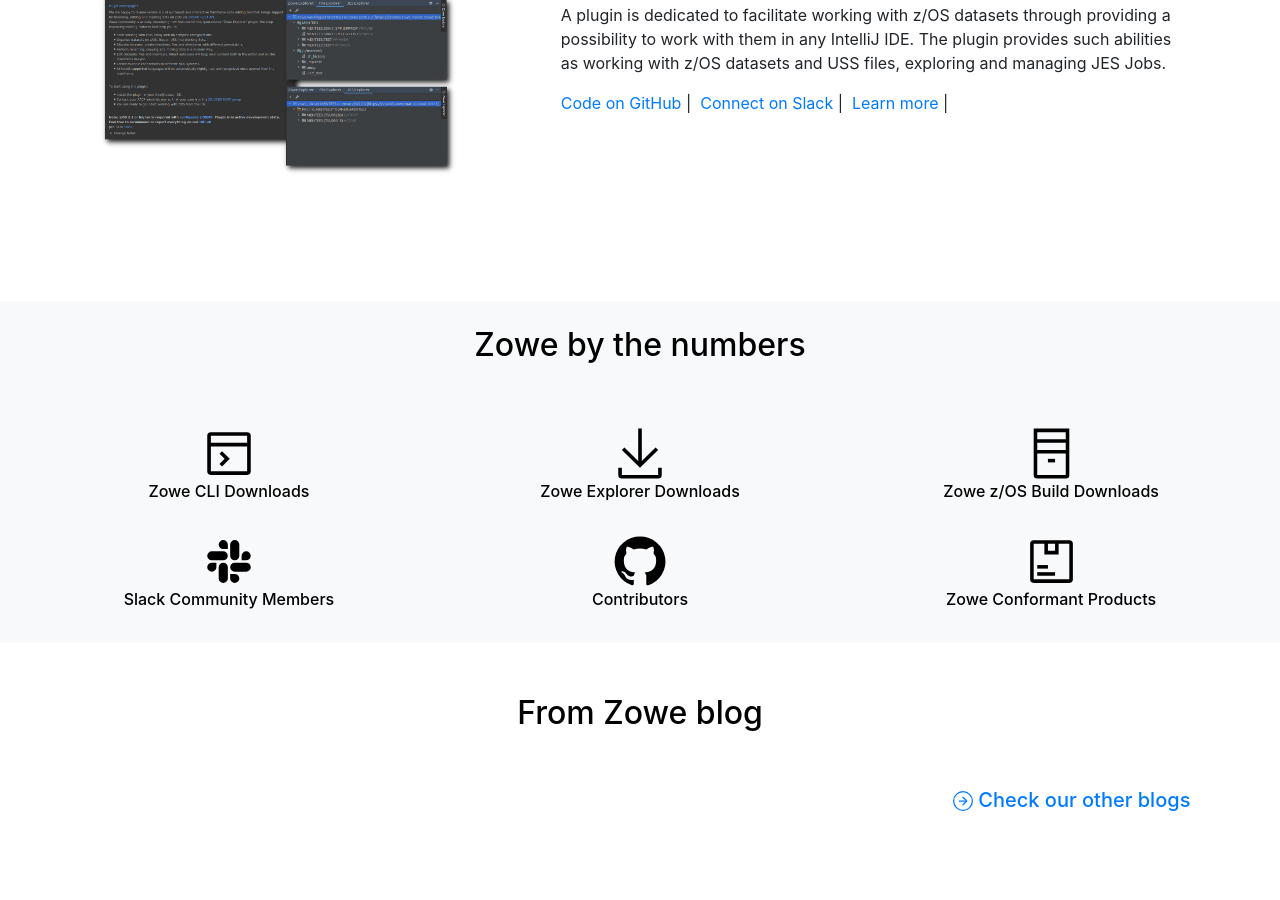
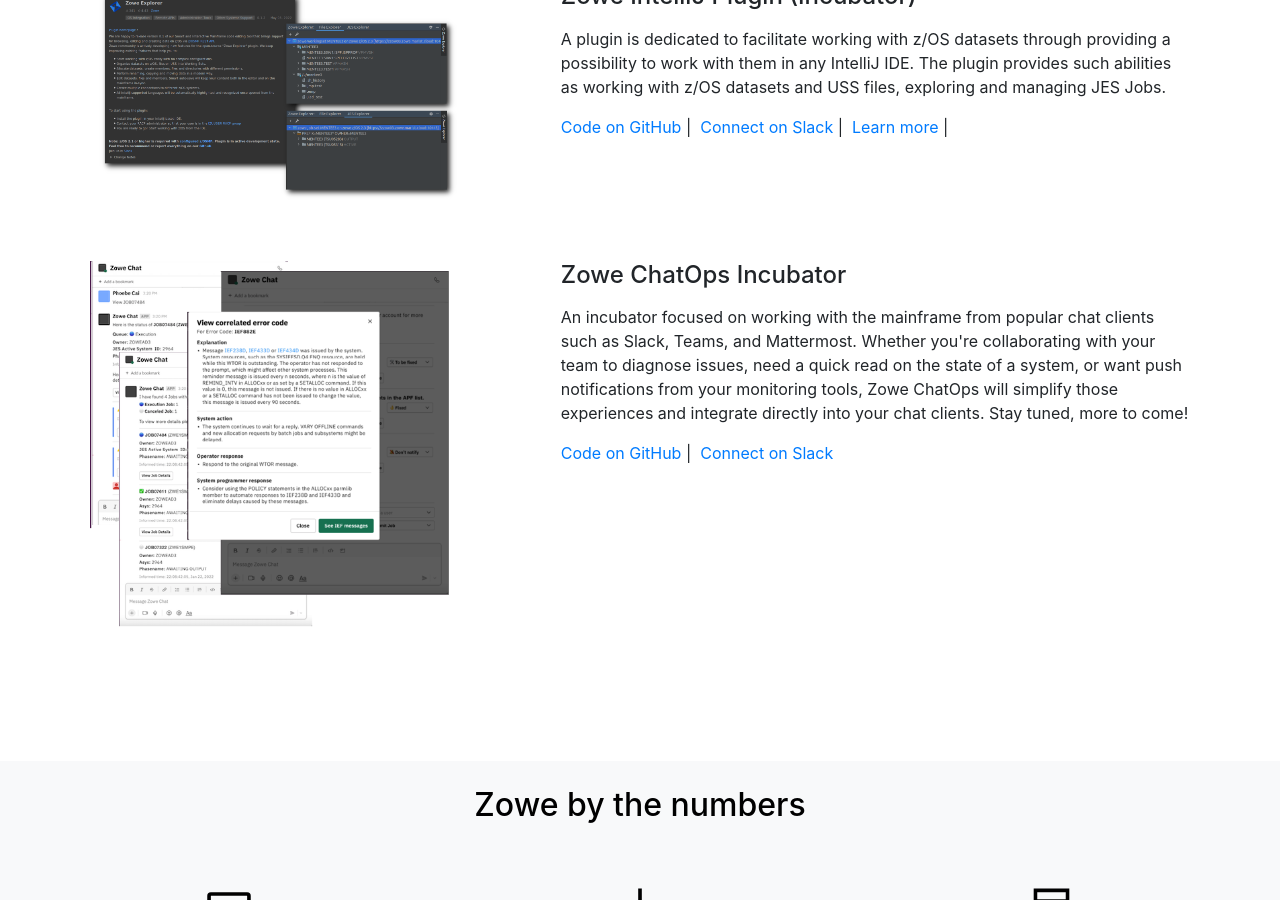
Before and after one commit to zowe/zowe.github.io, a Jekyll site: the page built from index.md, in a window 1280 px wide and 900 px high, scrolled down 5413 px. Built offline with Jekyll 4.4.1, drawn with Linux system fonts in a browser that asks for light colours; our own code applies the rules of GitHub Pages for plain Markdown files; some of the changed text lies outside the part shown.

Commit message:
add zowe chatops to zowe.org front page
Signed-off-by: MarkAckert <mark.ackert@broadcom.com>

```diff
--- a/_config.yml
+++ b/_config.yml
@@ -86,6 +86,8 @@
 intellij_github_url: https://github.com/zowe/zowe-explorer-intellij
 intellij_slack_url: https://join.slack.com/t/iba-mainframe-tools/shared_invite/zt-pejbtt4j-l7KuizvDedJSCxwGtxmMBg
 intellij_doc_url: https://plugins.jetbrains.com/plugin/18688-zowe-explorer
+chatops_github_url: https://github.com/zowe/zowe-chat
+chatops_slack_url: https://openmainframeproject.slack.com/archives/CBW5ET69G
 zowe_video_deck_url: https://docs.zowe.org/Zowe_introduction_video_deck.pptx
 zowe_video_transcript_url: https://docs.zowe.org/Zowe_introduction_video_script.txt
 learn_page_get_started: https://docs.zowe.org/stable/getting-started/zowe-getting-started.html
--- a/index.md
+++ b/index.md
@@ -118,6 +118,10 @@
       <a href="#intellij-intro" class="card-link">
       <svg width="1em" height="1em" viewBox="0 0 16 16" class="bi bi-arrow-right-circle" fill="currentColor" xmlns="http://www.w3.org/2000/svg"> <path fill-rule="evenodd" d="M8 15A7 7 0 1 0 8 1a7 7 0 0 0 0 14zm0 1A8 8 0 1 0 8 0a8 8 0 0 0 0 16z"/> <path fill-rule="evenodd" d="M7.646 11.354a.5.5 0 0 1 0-.708L10.293 8 7.646 5.354a.5.5 0 1 1 .708-.708l3 3a.5.5 0 0 1 0 .708l-3 3a.5.5 0 0 1-.708 0z"/> <path fill-rule="evenodd" d="M4.5 8a.5.5 0 0 1 .5-.5h5a.5.5 0 0 1 0 1H5a.5.5 0 0 1-.5-.5z"/></svg>
       Zowe IntelliJ Plugin - Incubator
+      </a>
+      <a href="#chatops-intro" class="card-link">
+      <svg width="1em" height="1em" viewBox="0 0 16 16" class="bi bi-arrow-right-circle" fill="currentColor" xmlns="http://www.w3.org/2000/svg"> <path fill-rule="evenodd" d="M8 15A7 7 0 1 0 8 1a7 7 0 0 0 0 14zm0 1A8 8 0 1 0 8 0a8 8 0 0 0 0 16z"/> <path fill-rule="evenodd" d="M7.646 11.354a.5.5 0 0 1 0-.708L10.293 8 7.646 5.354a.5.5 0 1 1 .708-.708l3 3a.5.5 0 0 1 0 .708l-3 3a.5.5 0 0 1-.708 0z"/> <path fill-rule="evenodd" d="M4.5 8a.5.5 0 0 1 .5-.5h5a.5.5 0 0 1 0 1H5a.5.5 0 0 1-.5-.5z"/></svg>
+      Zowe ChatOps - Incubator
       </a>
     </div>
   </div>
@@ -337,6 +341,21 @@
           </p>
       </div>
     </div>
+    <div class="row" style="margin-bottom: 4%">
+      <div class="col-md-5 col-sm order-last order-sm-first">
+        <img class="image-zowe-use" src="assets/img/chat-mockup-final-preview.png">
+      </div>
+      <div class="col-md-7 col-sm order-first order-sm-last">
+        <a id="chatops-intro"><h4>Zowe ChatOps Incubator</h4></a>
+        <p style="margin: 1rem auto">An incubator focused on working with the mainframe from popular chat clients such as Slack, Teams, and Mattermost. Whether you're collaborating with your team to diagnose issues, need a quick read on the state of a system, or want push notifications from your monitoring tools, Zowe ChatOps will simplify those experiences and integrate directly into your chat clients. Stay tuned, more to come!
+        </p>
+          <p>
+            <a href="{{ site.chatops_github_url }}">Code on GitHub</a>&nbsp;|&nbsp;
+            <a href="{{ site.chatops_slack_url }}">Connect on Slack</a>&nbsp;<!--|&nbsp;-->
+            <!--<a href="{{ site.intellij_doc_url }}">Learn more</a>&nbsp;|&nbsp; -->
+          </p>
+      </div>
+    </div>
   </div>
 </div>
 
```
Also changed, not shown: assets/img/chat-mockup-final-preview.png (added).
